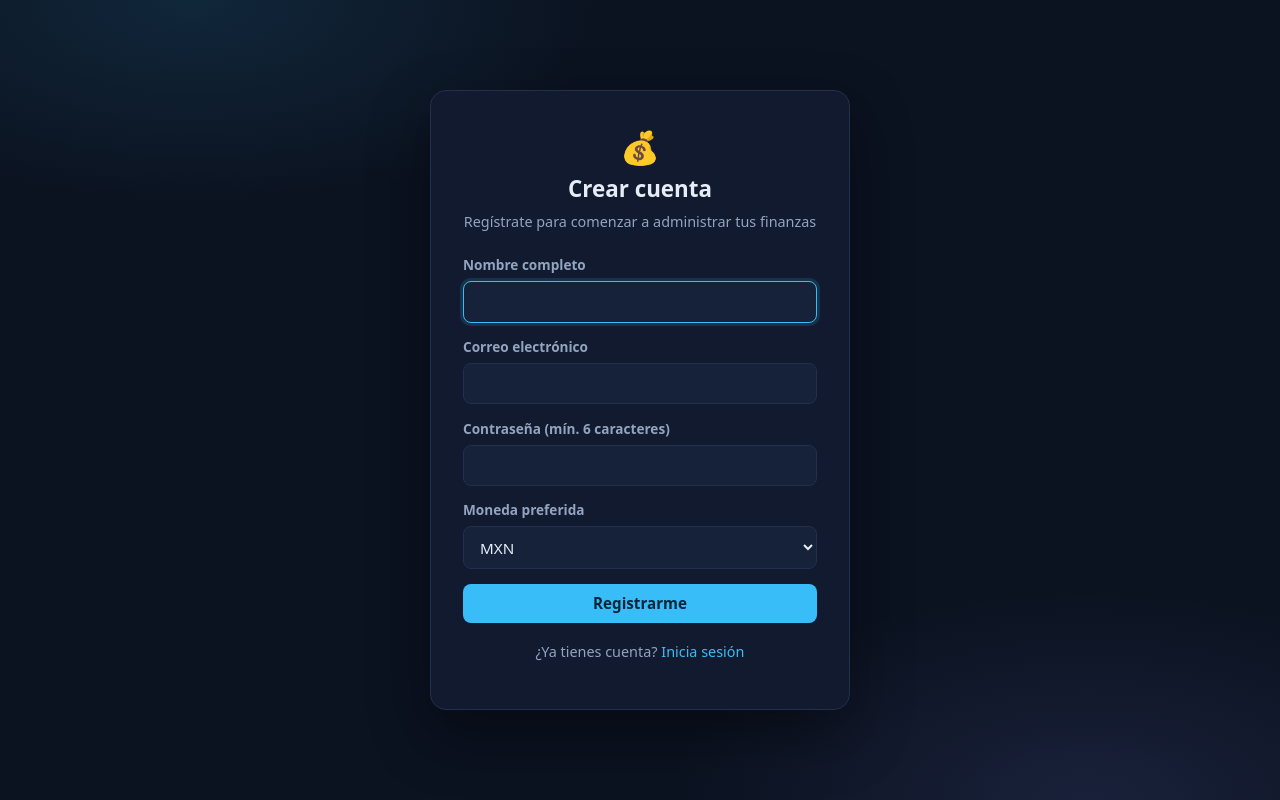
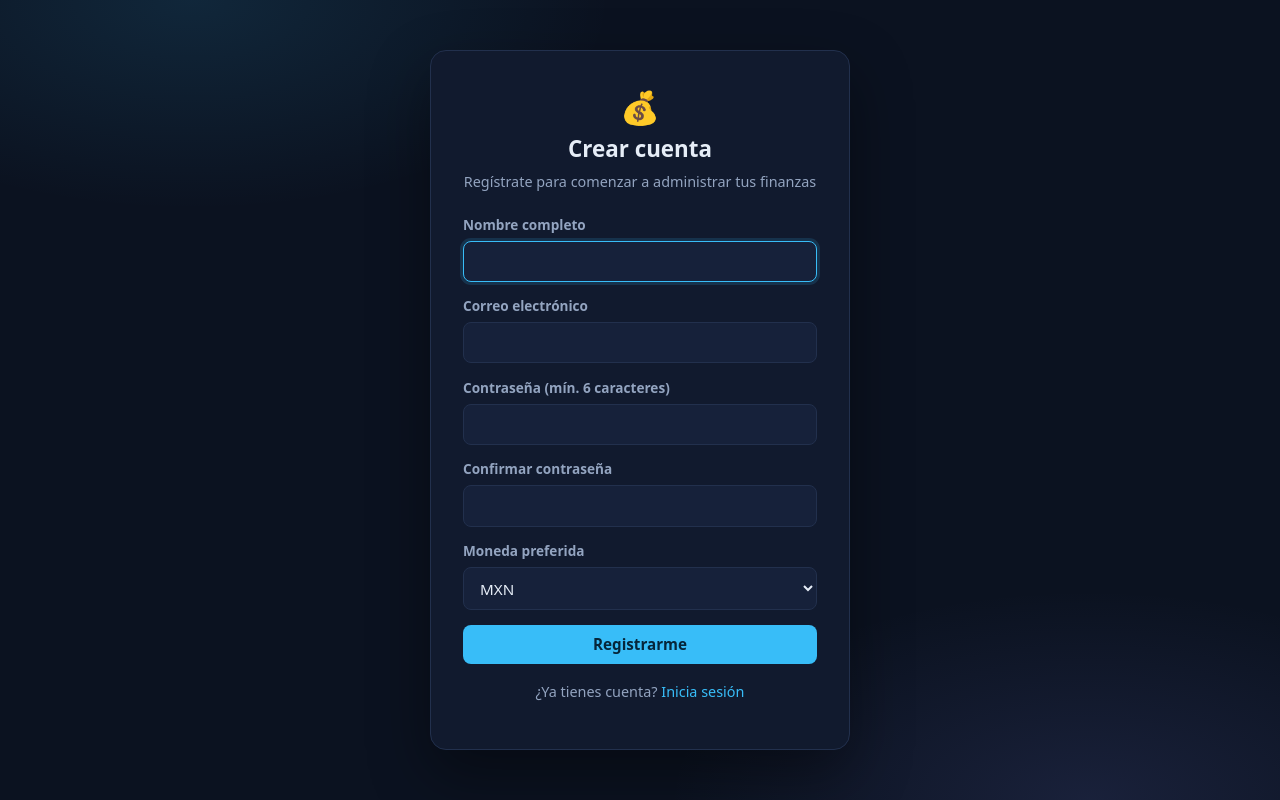
Before and after one commit to Juan-vargas-s/Proyecto-Finanzas-personales, a Next.js app in the folder frontend/: page /registro in a window 1280 px wide. Built offline with nearby package versions, Linux system fonts and the light colour scheme.

Commit message:
feat(auth): confirmar contrasena al registrarse (frontend + validacion en Node)

```diff
--- a/frontend/app/registro/page.js
+++ b/frontend/app/registro/page.js
@@ -13,6 +13,7 @@ export default function RegistroPage() {
     nombre: "",
     email: "",
     password: "",
+    passwordConfirm: "",
     monedaPreferida: "MXN",
   });
   const [error, setError] = useState("");
@@ -25,6 +26,13 @@ export default function RegistroPage() {
   async function enviar(e) {
     e.preventDefault();
     setError("");
+
+    // Validación cliente: la confirmación debe coincidir con la contraseña
+    if (form.password !== form.passwordConfirm) {
+      setError("Las contraseñas no coinciden");
+      return;
+    }
+
     setCargando(true);
     try {
       const data = await api("/api/auth/registro", {
@@ -85,6 +93,18 @@ export default function RegistroPage() {
             />
           </div>
           <div className="campo">
+            <label htmlFor="passwordConfirm">Confirmar contraseña</label>
+            <input
+              id="passwordConfirm"
+              type="password"
+              autoComplete="new-password"
+              value={form.passwordConfirm}
+              onChange={cambiar("passwordConfirm")}
+              minLength={6}
+              required
+            />
+          </div>
+          <div className="campo">
             <label htmlFor="moneda">Moneda preferida</label>
             <select
               id="moneda"
```
Also changed, not shown: 1 other file (tests, documents, lock files or other folders).
